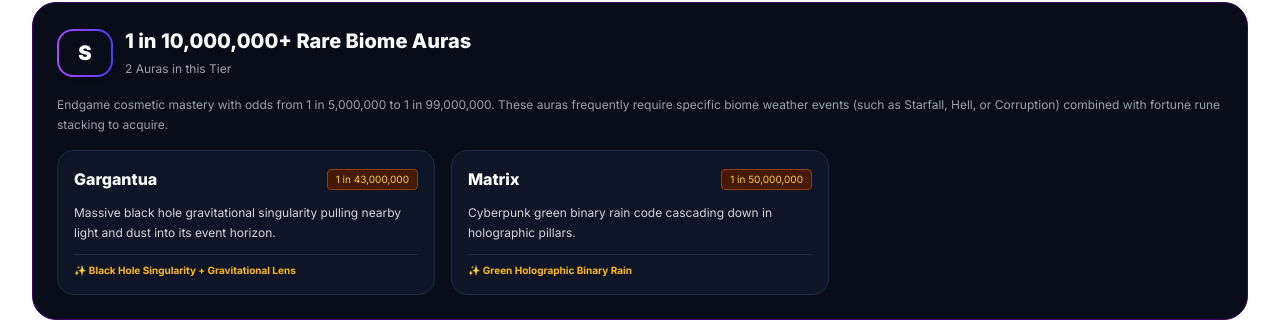
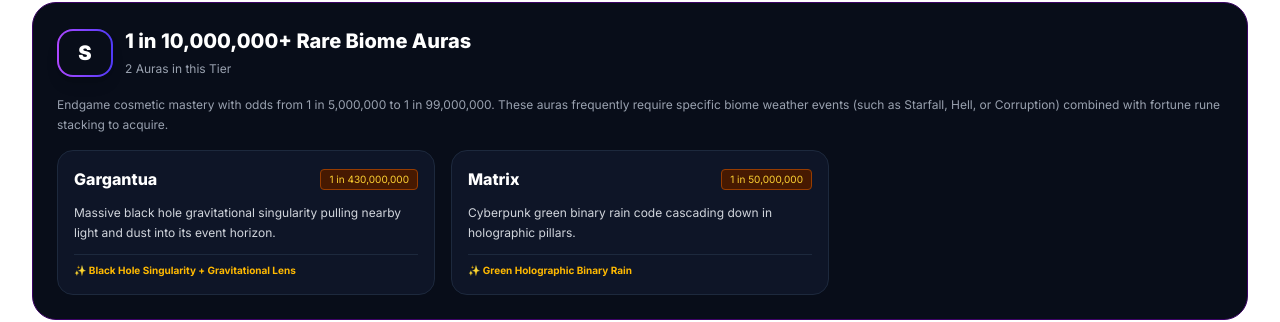
Before and after one commit to lianlele168/sols-rng-wiki, a Next.js app: page /tier-list in a window 1280 px wide. Shown: the part 1249-1571 px from the top of the page. Built offline with nearby package versions, Linux system fonts and the light colour scheme.

Commit message:
fix(data): correct Gargantua rarity to 1 in 430,000,000 (was 10x off); update Starfall biome rates (1/100M in-biome, 4.3x multiplier kept)

```diff
--- a/src/data/wikiData.ts
+++ b/src/data/wikiData.ts
@@ -184,10 +184,10 @@ export const AURAS: AuraData[] = [
   {
     id: "gargantua",
     name: "Gargantua",
-    rarityFraction: "1 in 43,000,000",
-    rarityDenominator: 43000000,
+    rarityFraction: "1 in 430,000,000",
+    rarityDenominator: 430000000,
     biomeExclusive: "Starfall",
-    biomeRarityFraction: "1 in 10,000,000",
+    biomeRarityFraction: "1 in 100,000,000",
     tier: "S",
     description: "Massive black hole gravitational singularity pulling nearby light and dust into its event horizon.",
     visualEffect: "Black Hole Singularity + Gravitational Lens"
@@ -275,7 +275,7 @@ export const BIOMES: BiomeData[] = [
     spawnChance: "1 in 7,500 rolls",
     durationSec: 120,
     icon: "⭐",
-    exclusiveAuras: ["Gargantua (1/10M in Starfall vs 1/43M normal)", "Comet (1/12k)"],
+    exclusiveAuras: ["Gargantua (1/100M in Starfall vs 1/430M normal)", "Comet (1/12k)"],
     luckMultiplierNote: "Night sky fills with shooting stars. Gives 4.3x multiplier for Gargantua."
   },
   {
```
